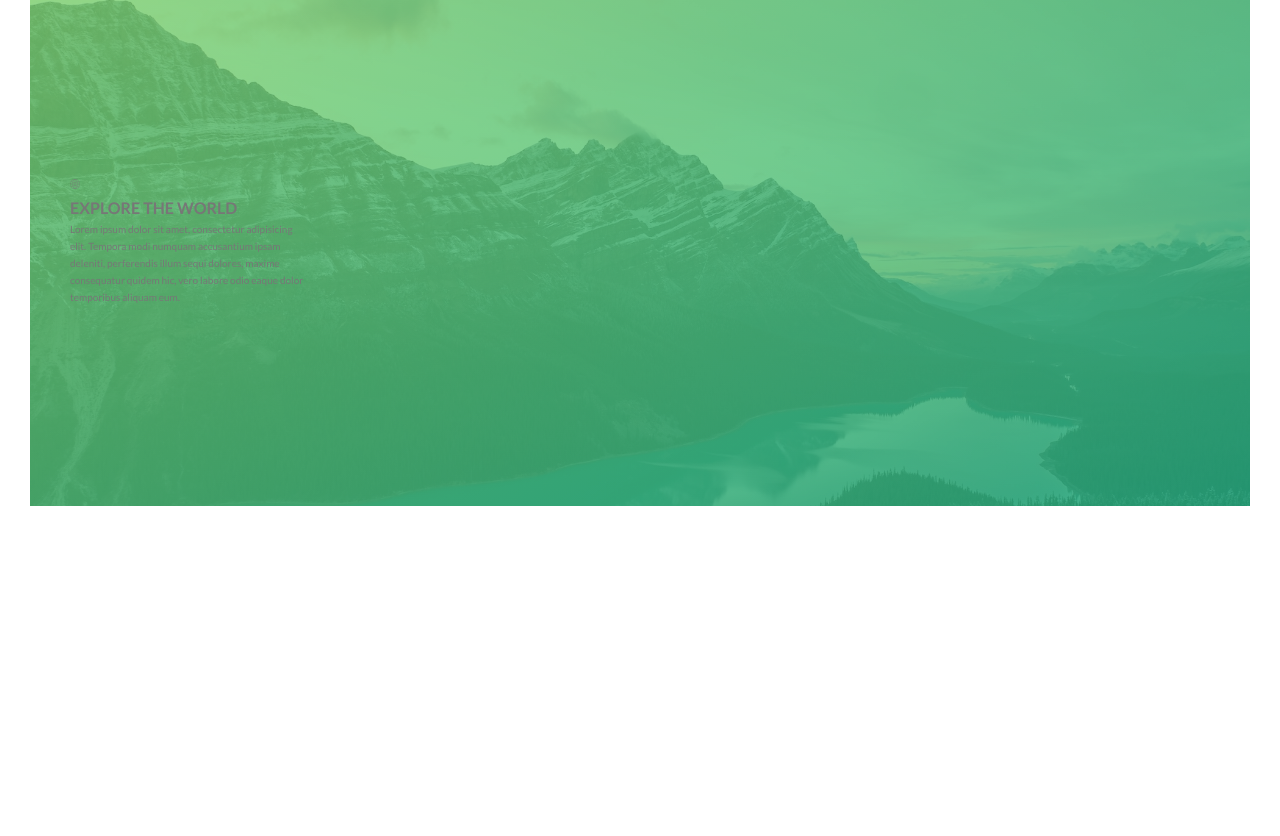
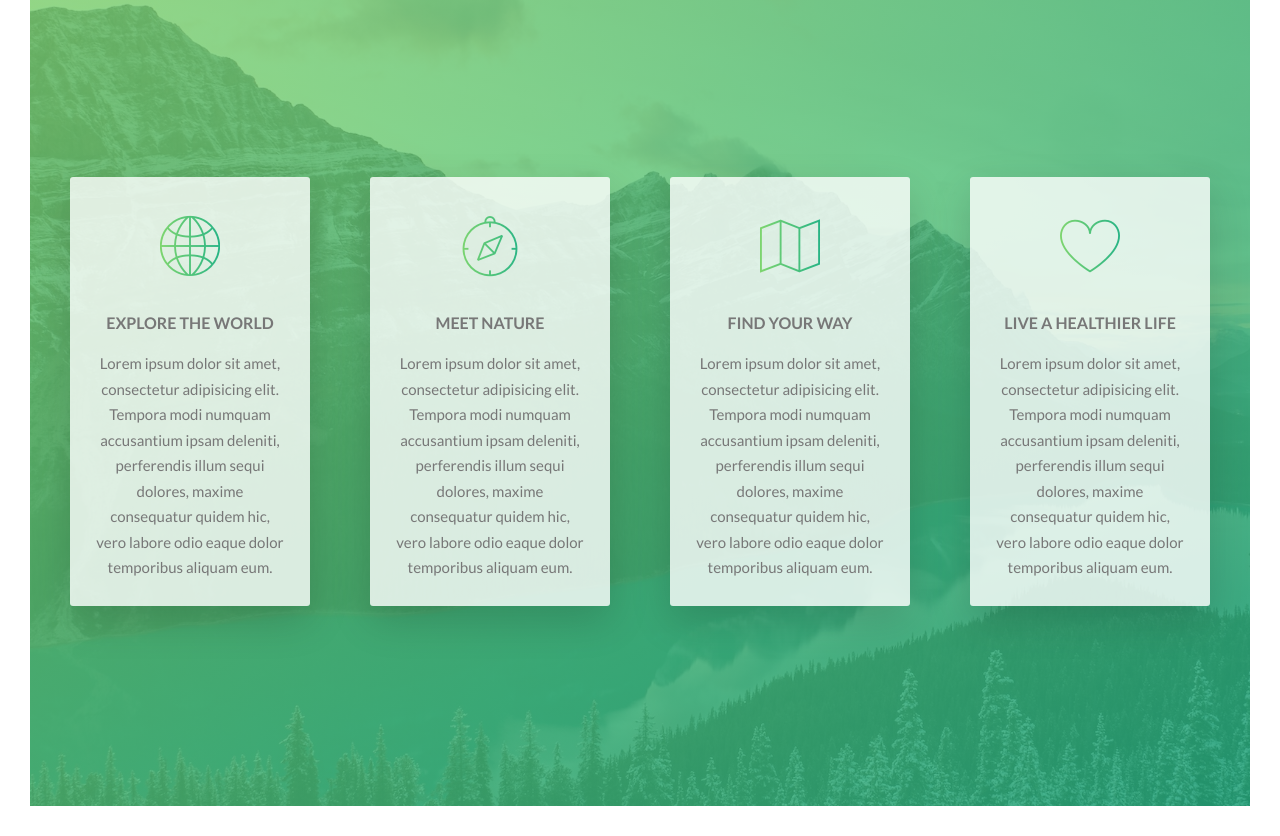
Before and after one commit to chaofan85/advanced-css-learning, a website: page NATOURS/index.html in a window 1280 px wide. Shown: the part 1634-2470 px from the top of the page. Before the commit the page ends 2170 px from the top, so only its background shows below. Drawn offline with Linux system fonts and the light colour scheme.

Commit message:
updated feature box

```diff
--- a/NATOURS/index.html
+++ b/NATOURS/index.html
@@ -65,7 +65,37 @@
             <div class="col-1-of-4">
               <div class="feature-box">
                 <i class="feature-box__icon icon-basic-world"></i>
-                <h3 class="heading-tertiary">Explore the world</h3>
+                <h3 class="heading-tertiary u-margin-bottom-small">Explore the world</h3>
+                <p class="feature-box__text">
+                  Lorem ipsum dolor sit amet, consectetur adipisicing elit. Tempora modi numquam accusantium ipsam deleniti, perferendis illum sequi dolores, maxime consequatur quidem hic, vero labore odio eaque dolor temporibus aliquam eum.
+                </p>
+              </div>
+            </div>
+
+            <div class="col-1-of-4">
+              <div class="feature-box">
+                <i class="feature-box__icon icon-basic-compass"></i>
+                <h3 class="heading-tertiary u-margin-bottom-small">Meet nature</h3>
+                <p class="feature-box__text">
+                  Lorem ipsum dolor sit amet, consectetur adipisicing elit. Tempora modi numquam accusantium ipsam deleniti, perferendis illum sequi dolores, maxime consequatur quidem hic, vero labore odio eaque dolor temporibus aliquam eum.
+                </p>
+              </div>
+            </div>
+
+            <div class="col-1-of-4">
+              <div class="feature-box">
+                <i class="feature-box__icon icon-basic-map"></i>
+                <h3 class="heading-tertiary u-margin-bottom-small">Find your way</h3>
+                <p class="feature-box__text">
+                  Lorem ipsum dolor sit amet, consectetur adipisicing elit. Tempora modi numquam accusantium ipsam deleniti, perferendis illum sequi dolores, maxime consequatur quidem hic, vero labore odio eaque dolor temporibus aliquam eum.
+                </p>
+              </div>
+            </div>
+
+            <div class="col-1-of-4">
+              <div class="feature-box">
+                <i class="feature-box__icon icon-basic-heart"></i>
+                <h3 class="heading-tertiary u-margin-bottom-small">Live a healthier life</h3>
                 <p class="feature-box__text">
                   Lorem ipsum dolor sit amet, consectetur adipisicing elit. Tempora modi numquam accusantium ipsam deleniti, perferendis illum sequi dolores, maxime consequatur quidem hic, vero labore odio eaque dolor temporibus aliquam eum.
                 </p>
--- a/NATOURS/sass/components/_feature-box.scss
+++ b/NATOURS/sass/components/_feature-box.scss
@@ -1,7 +1,26 @@
 .feature-box {
+  background-color: rgba($color-white, 0.8);
+  font-size: 1.5rem;
+  padding: 2.5rem;
+  text-align: center;
+  border-radius: 3px;
+  box-shadow: 0 1.5rem 4rem rgba($color-black, 0.15);
+  transition: transform 0.3s;
+
   &__icon {
+    font-size: 6rem;
+    margin-bottom: 0.5rem;
+    display: inline-block;
+    background-image: linear-gradient(
+      to right,
+      $color-primary-light,
+      $color-primary-dark
+    );
+    -webkit-background-clip: text;
+    color: transparent;
   }
 
-  &__text {
+  &:hover {
+    transform: translateY(-1.5rem) scale(1.03);
   }
 }
```
Also changed, not shown: NATOURS/css/style.css.
